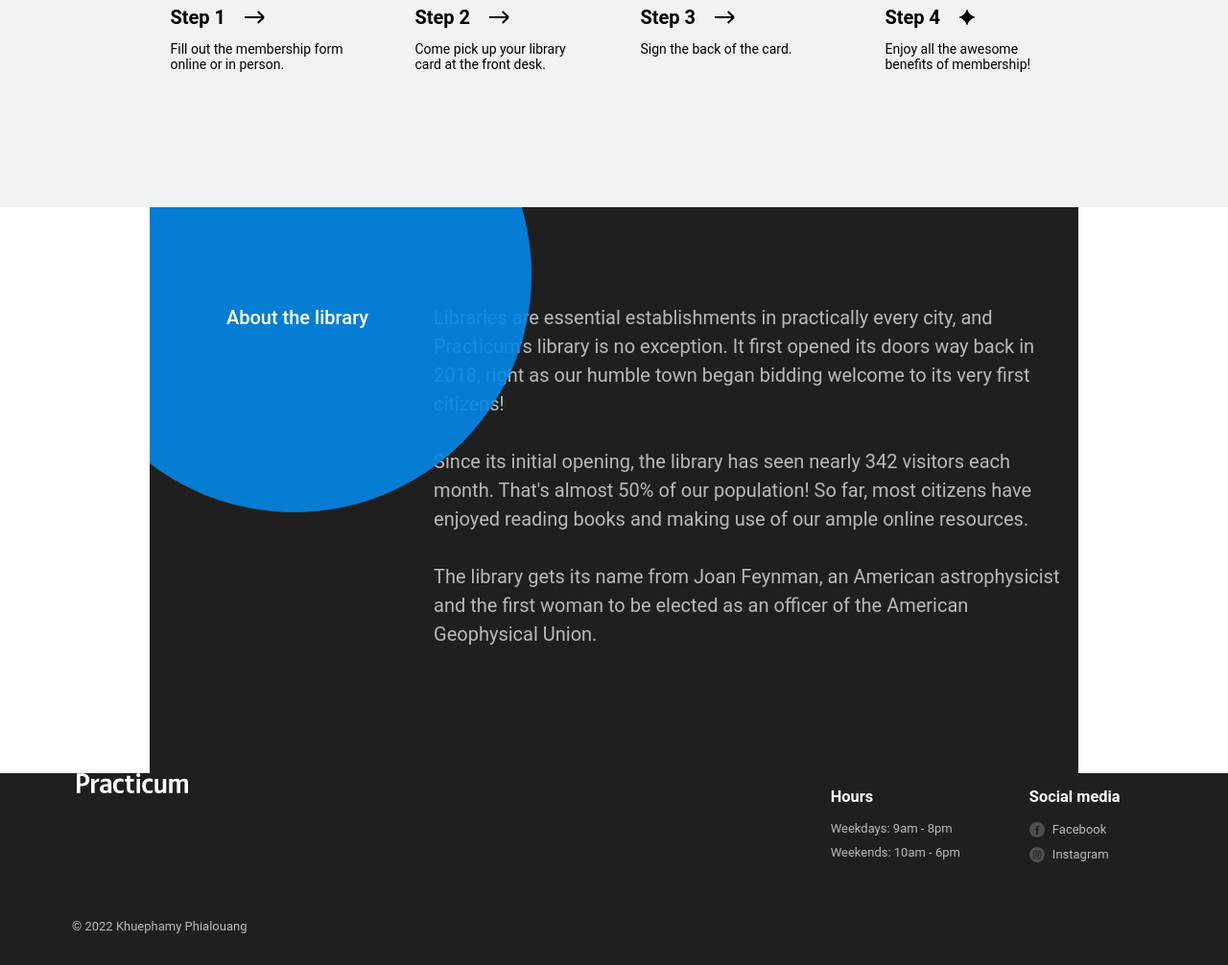
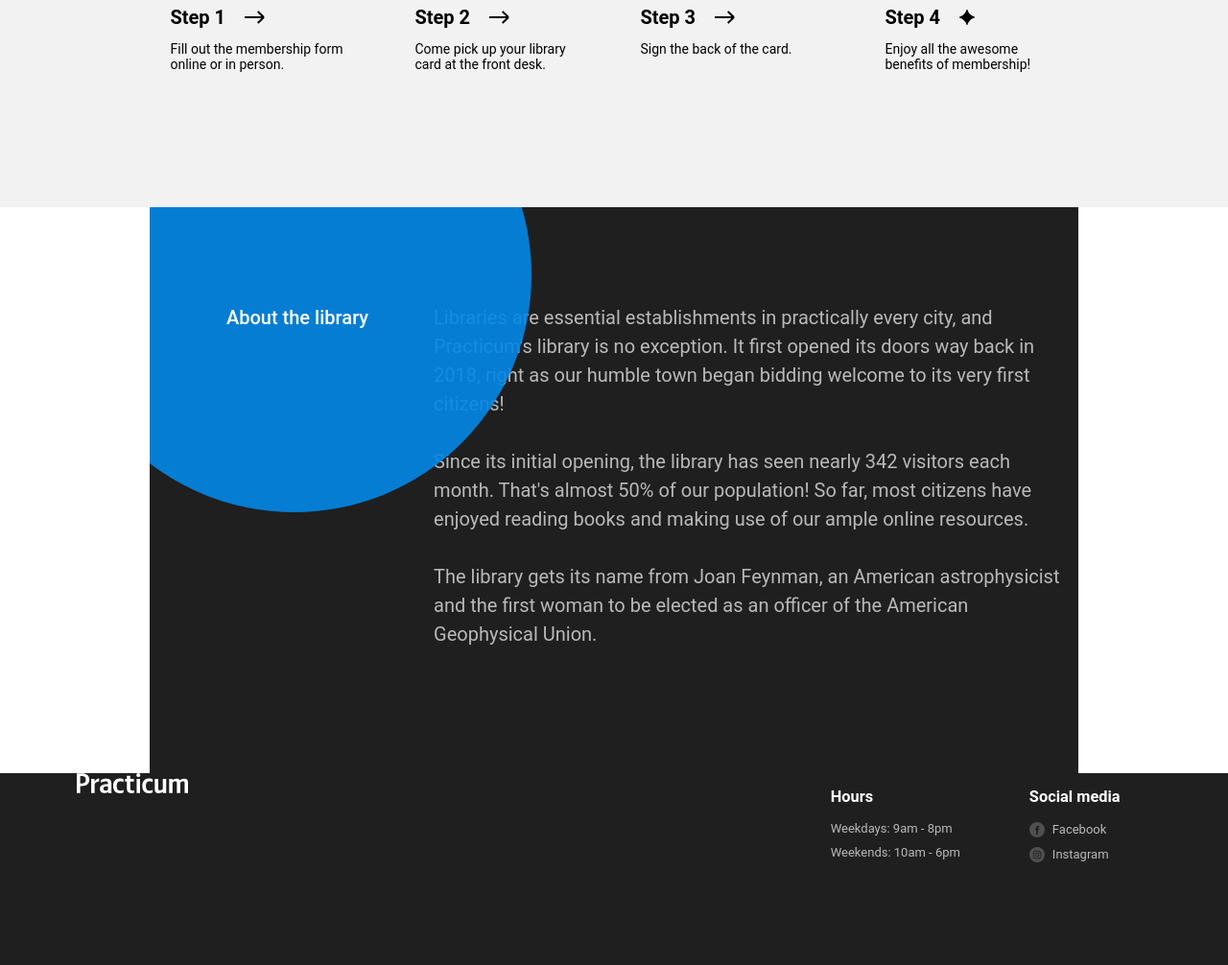
Before and after one commit to Khue-Thor/se_project_library, a plain HTML site: page index.html in a window 1280 px wide. Shown: the part 3166-4172 px from the top of the page at 96% size. Drawn offline with Linux system fonts and the light colour scheme.

```diff
--- a/index.html
+++ b/index.html
@@ -373,7 +373,7 @@
             </ul>
           </div>
         </div>
-        <p class="footer__copyright">&#169; 2022 Khuephamy Phialouang</p>
+
       </footer>
     </div>
   </body>
```
